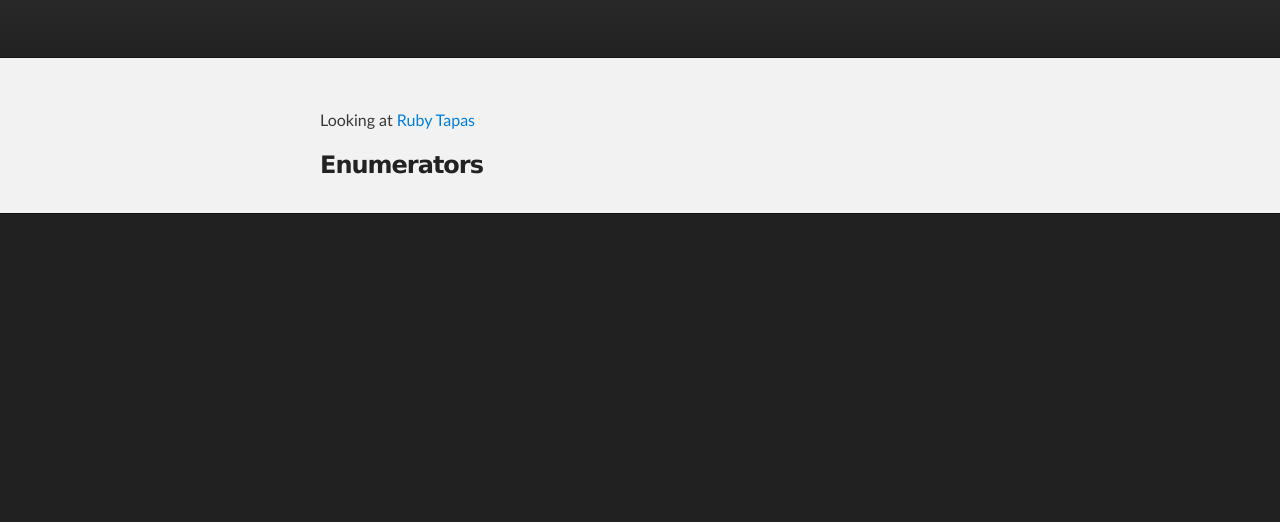
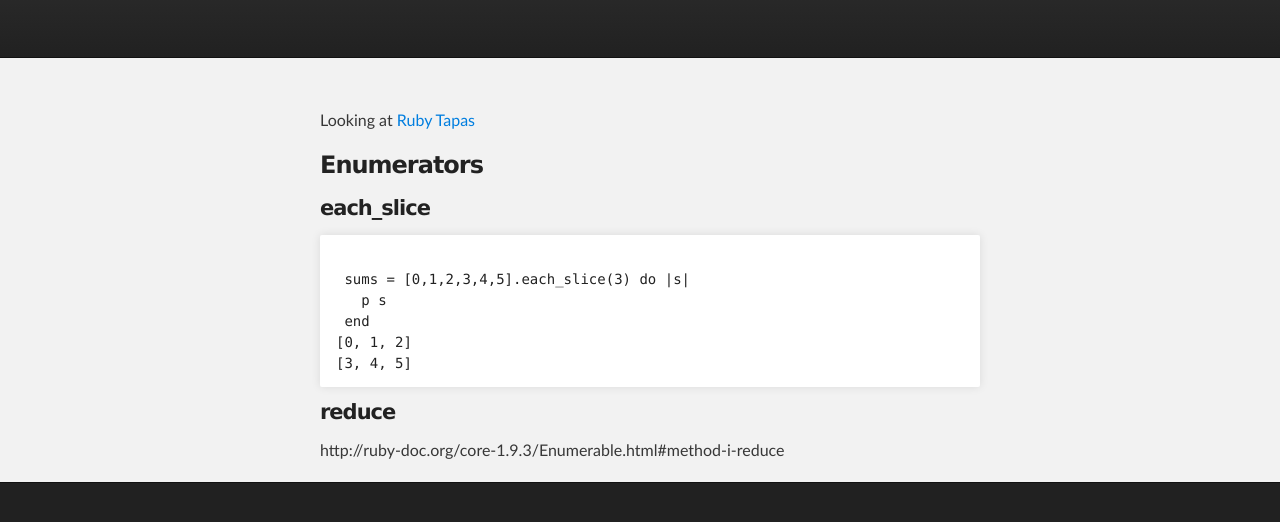
Before and after one commit to rjayroach/rjayroach.github.io, a plain HTML site: page tapas.html in a window 1280 px wide. Shown: the part 116-638 px from the top of the page. Drawn offline with Linux system fonts and the light colour scheme.

Commit message:
added each_slice

```diff
--- a/tapas.html
+++ b/tapas.html
@@ -31,6 +31,18 @@
 	      <p>Looking at <a href="http://rubytapas.com">Ruby Tapas</a>
 	      <h3>Enumerators</h3>
 
+<h4>each_slice</h4>
+
+<pre><code>
+ sums = [0,1,2,3,4,5].each_slice(3) do |s|
+   p s
+ end
+[0, 1, 2]
+[3, 4, 5]
+</code></pre>
+
+<h4>reduce</h4>
+http://ruby-doc.org/core-1.9.3/Enumerable.html#method-i-reduce
 
 </section>
 </div>
```
